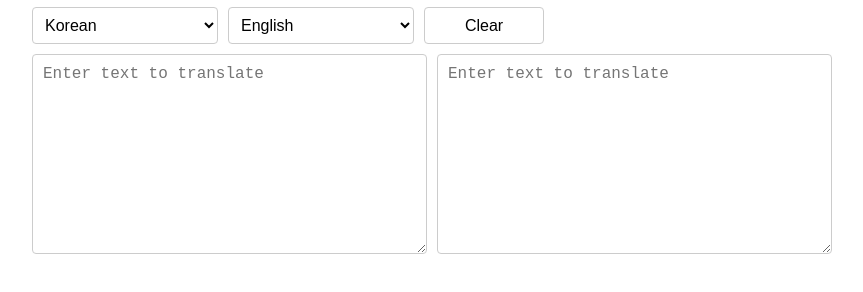
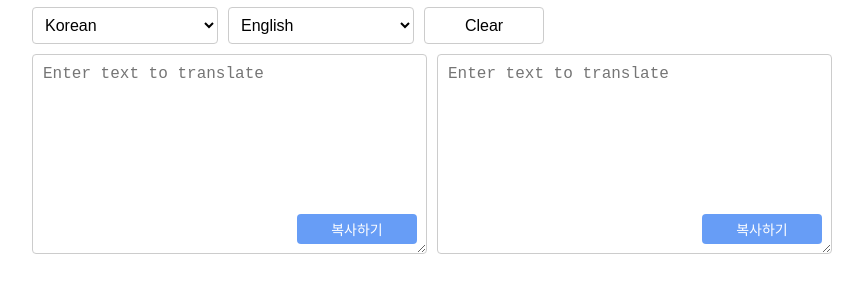
Before and after one commit to shallaa/translate_plus, a website: page index.html in a window 1280 px wide. Shown: the part 88-380 px from the top of the page, without its empty margins (208-1071 px from the left). Drawn offline with Linux system fonts and the light colour scheme.

Commit message:
복사하기 버튼 추가

```diff
--- a/index.html
+++ b/index.html
@@ -110,6 +110,47 @@
       border-radius: 4px;
       display: none;
     }
+
+    .copy-button {
+      position: absolute;
+      bottom: 10px;
+      right: 10px;
+      padding: 5px 10px;
+      background-color: #4285f4;
+      color: white;
+      border: none;
+      border-radius: 4px;
+      cursor: pointer;
+      font-size: 14px;
+      opacity: 0.8;
+      transition: opacity 0.2s;
+    }
+
+    .copy-button:hover {
+      opacity: 1;
+    }
+
+    .textarea-container {
+      position: relative;
+    }
+
+    .copy-text.copied {
+      animation: fade 1s;
+    }
+
+    @keyframes fade {
+      0% {
+        opacity: 0;
+      }
+
+      50% {
+        opacity: 1;
+      }
+
+      100% {
+        opacity: 0;
+      }
+    }
   </style>
   <script src="google_translate.js"></script>
   <script src="languages.js"></script>
@@ -180,12 +221,18 @@
         onselect="handleTextSelection(this)" onmouseup="handleTextSelection(this)" onkeyup="handleTextSelection(this)"
         ontouchend="handleTextSelection(this)"></textarea>
       <div id="sourceSelectionTranslation" class="selection-translation"></div>
+      <button class="copy-button" onclick="copyText('sourceText')">
+        <span class="copy-text">복사하기</span>
+      </button>
     </div>
     <div class="textarea-container">
       <textarea id="targetText" placeholder="번역할 텍스트를 입력하세요" oninput="debouncedHandleTargetInput()"
         onselect="handleTextSelection(this)" onmouseup="handleTextSelection(this)" onkeyup="handleTextSelection(this)"
         ontouchend="handleTextSelection(this)"></textarea>
       <div id="targetSelectionTranslation" class="selection-translation"></div>
+      <button class="copy-button" onclick="copyText('targetText')">
+        <span class="copy-text">복사하기</span>
+      </button>
     </div>
   </div>
   <div style="display: flex; justify-content: flex-end;">
--- a/languages.js
+++ b/languages.js
@@ -39,7 +39,7 @@ const translations = {
       hi: '힌디어',
       pt: '포르투갈어',
       nl: '네덜란드어',
-      pl: '폴란드어',
+      pl: '��란드어',
       tr: '터키어',
       uk: '우크라이나어',
       eo: '에스페란토어'
@@ -92,7 +92,7 @@ const translations = {
       vi: 'ベトナム語',
       th: 'タイ語',
       es: 'スペイン語',
-      fr: 'フランス語',
+      fr: '��ランス語',
       de: 'ドイツ語',
       ru: 'ロシア語',
       it: 'イタリア語',
@@ -287,3 +287,27 @@ function clearTextareas() {
   document.getElementById('sourceSelectionTranslation').style.display = 'none';
   document.getElementById('targetSelectionTranslation').style.display = 'none';
 }
+
+async function copyText(elementId) {
+  const textarea = document.getElementById(elementId);
+  const button = textarea.parentElement.querySelector('.copy-button .copy-text');
+  const originalText = button.textContent;
+
+  try {
+    await navigator.clipboard.writeText(textarea.value);
+    button.textContent = '복사됨!';
+    button.classList.add('copied');
+
+    setTimeout(() => {
+      button.textContent = originalText;
+      button.classList.remove('copied');
+    }, 2000);
+  } catch (err) {
+    console.error('클립보드 복사 실패:', err);
+    button.textContent = '복사 실패';
+
+    setTimeout(() => {
+      button.textContent = originalText;
+    }, 2000);
+  }
+}
--- a/package.json
+++ b/package.json
@@ -1,6 +1,6 @@
 {
   "name": "translate_plus",
-  "version": "1.0.4",
+  "version": "1.0.5",
   "description": "실시간 양방향 번역을 지원하는 웹 애플리케이션입니다.",
   "main": "index.html",
   "scripts": {
```
Also changed, not shown: manifest.json.
